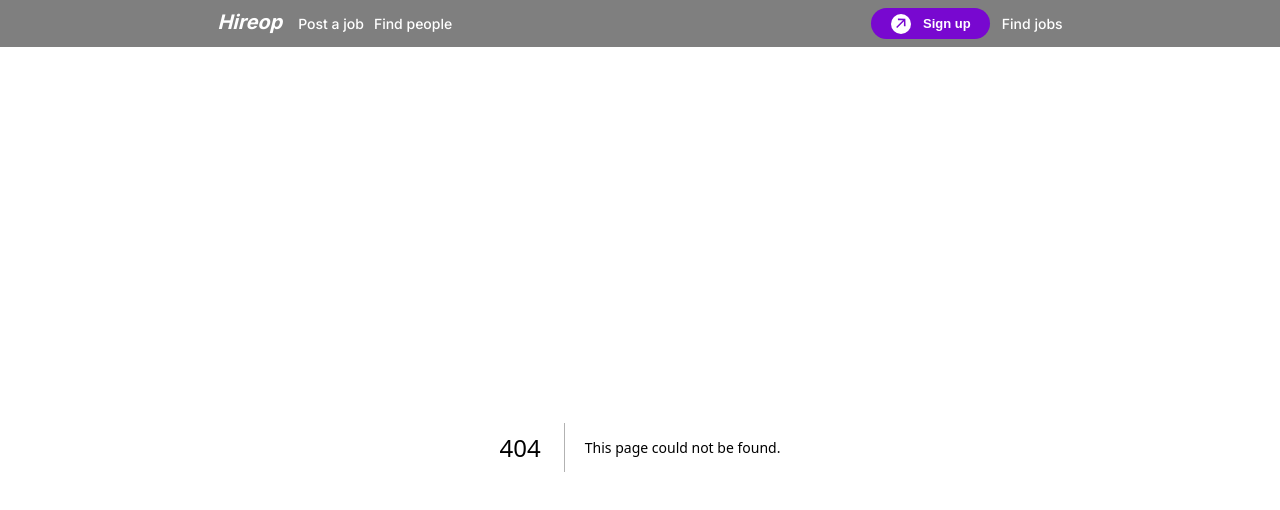
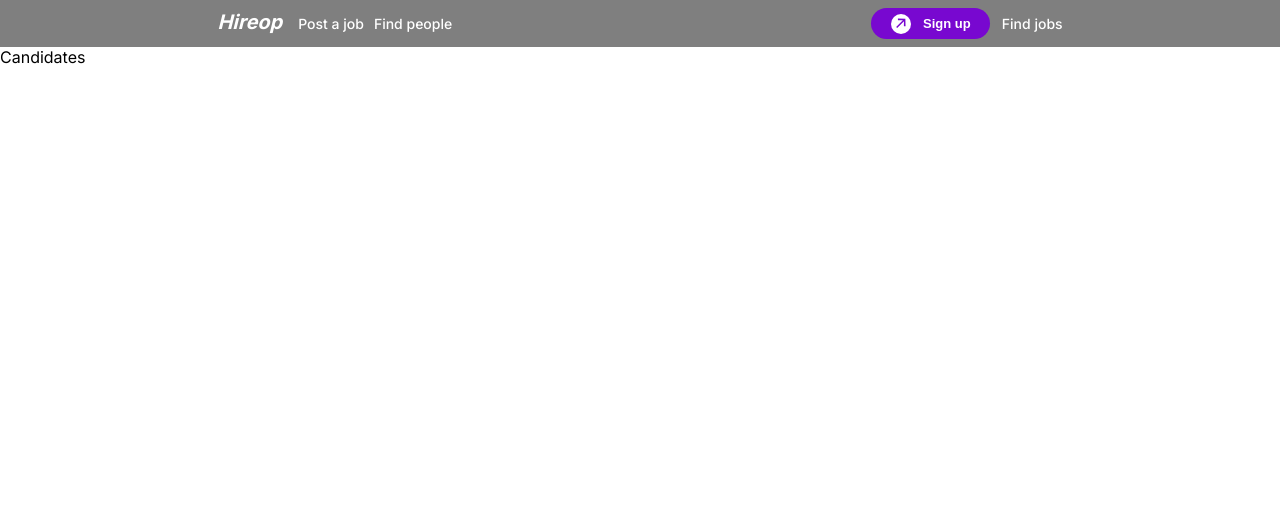
Before and after one commit to Amarprasad33/hireop-app, a Next.js app: page /candidates in a window 1280 px wide. Before the commit this address had no page. Shown: the top 510 px of the page. Built offline with nearby package versions, Linux system fonts and the light colour scheme.

Commit message:
new-comp

```diff
--- /dev/null
+++ b/src/app/candidates/page.tsx
@@ -0,0 +1,5 @@
+export default function Candidates() {
+  return (
+    <div>Candidates</div>
+  )
+}
```
